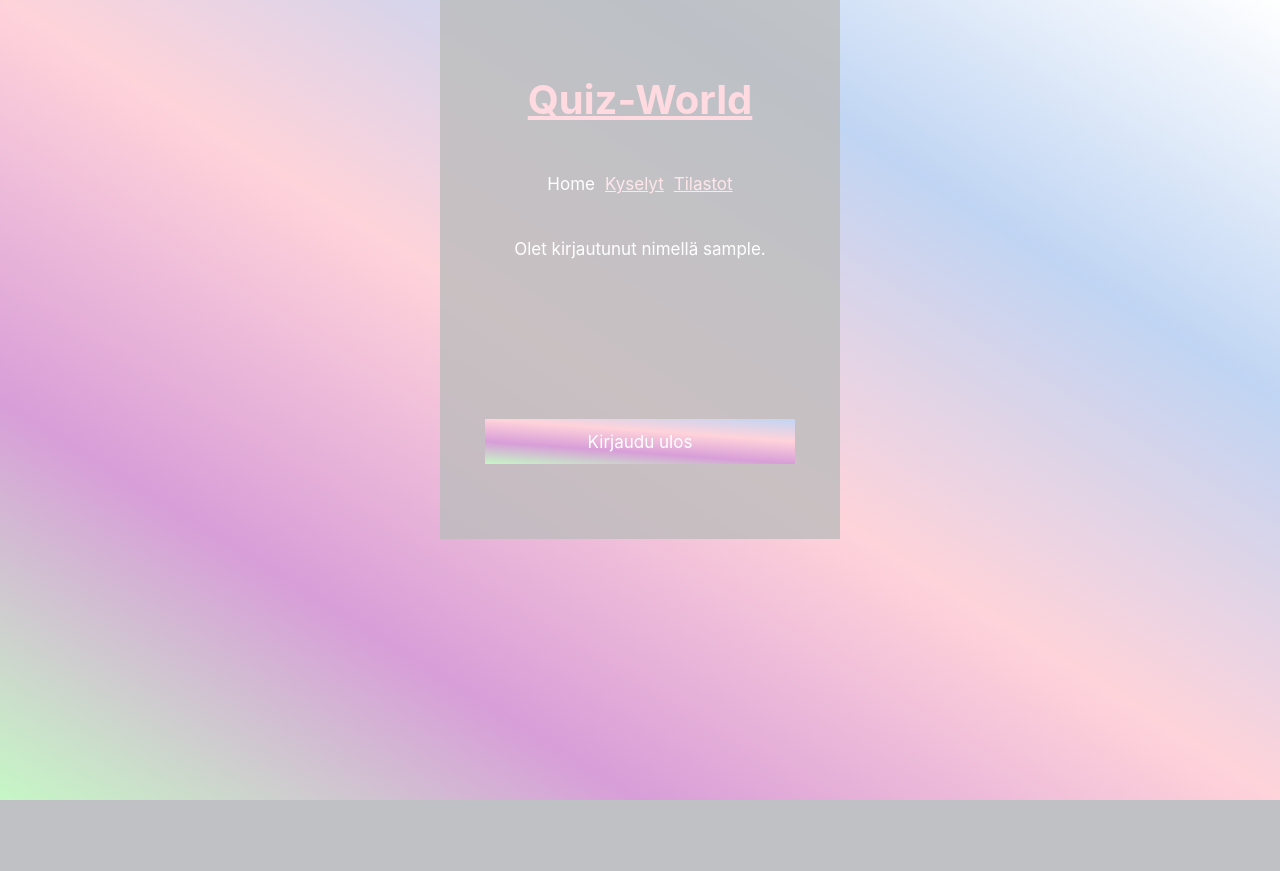
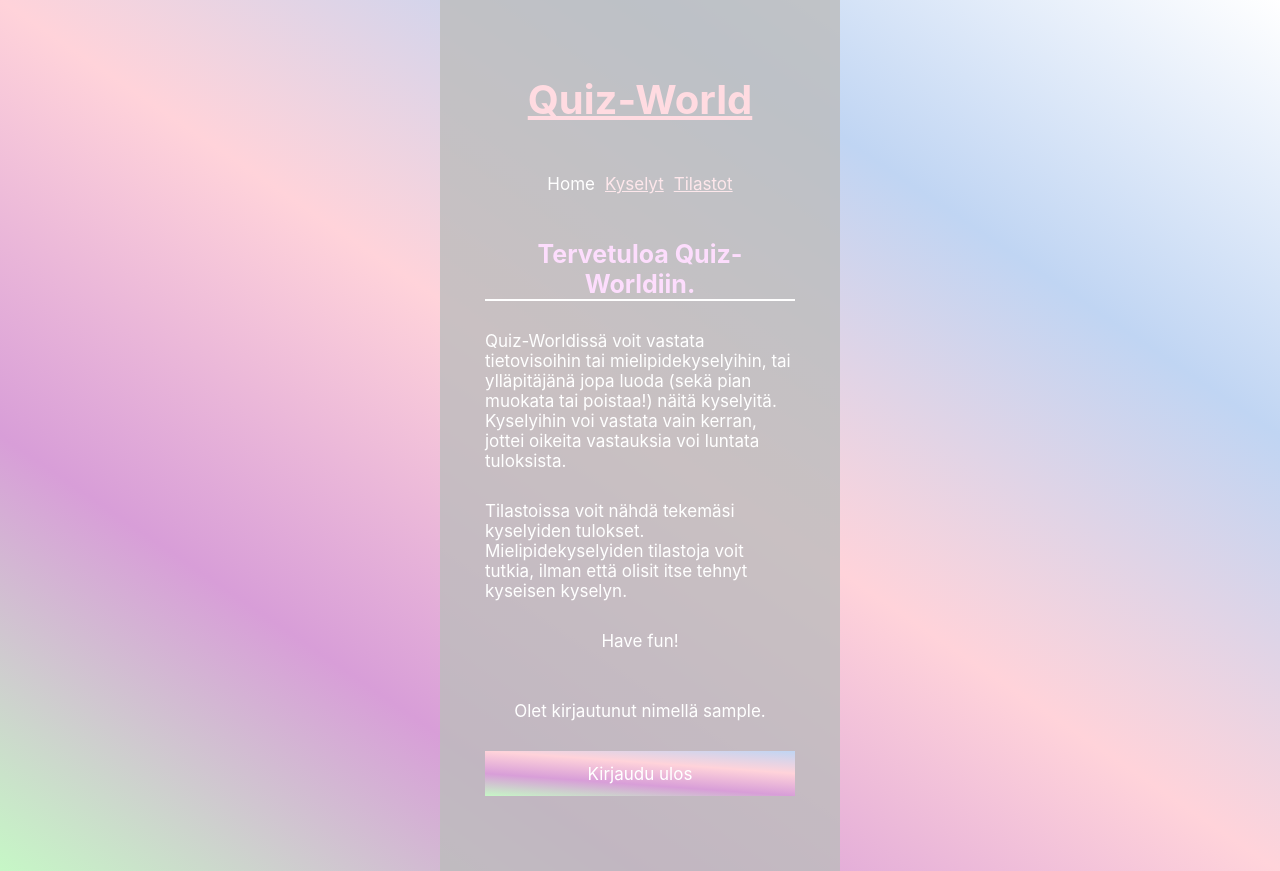
Before and after one commit to liisaket/tsoha-quizworld, a Flask app: page / in a window 1280 px wide. Before the commit the page ends 800 px from the top, so only its background shows below. Run offline with Flask 2, Linux system fonts and the light colour scheme; the visitor is signed in with stand-in values (Sample User, id 1).

Commit message:
Update front page - info abt app

```diff
--- a/templates/index.html
+++ b/templates/index.html
@@ -19,8 +19,20 @@
                 {% endif %}
             </ul>
             </div>
+            <h3 class="new" style="margin-bottom:30px; color:rgb(253, 221, 253);">Tervetuloa Quiz-Worldiin.</h3>
+            <p style="text-align:left;">Quiz-Worldissä voit vastata tietovisoihin tai mielipidekyselyihin,
+                tai ylläpitäjänä jopa luoda (sekä pian muokata tai poistaa!) näitä kyselyitä.
+                Kyselyihin voi vastata vain kerran, jottei oikeita vastauksia voi luntata tuloksista.</p>
+            <br>
+            <p style="text-align:left;">Tilastoissa voit nähdä tekemäsi kyselyiden tulokset. Mielipidekyselyiden tilastoja voit tutkia,
+                ilman että olisit itse tehnyt kyseisen kyselyn.</p>
+            <br>
+            <p>Have fun!</p>
+            <br>
+            <br>
             <p>Olet kirjautunut nimellä {{ session.username }}.</p>
-            <input type="submit" style="margin-top:150px;" value="Kirjaudu ulos" class="loginBtn">
+            <br>
+            <input type="submit" value="Kirjaudu ulos" class="loginBtn">
         </form>
         {% else %}
         <form action="/login" method="POST">
```
